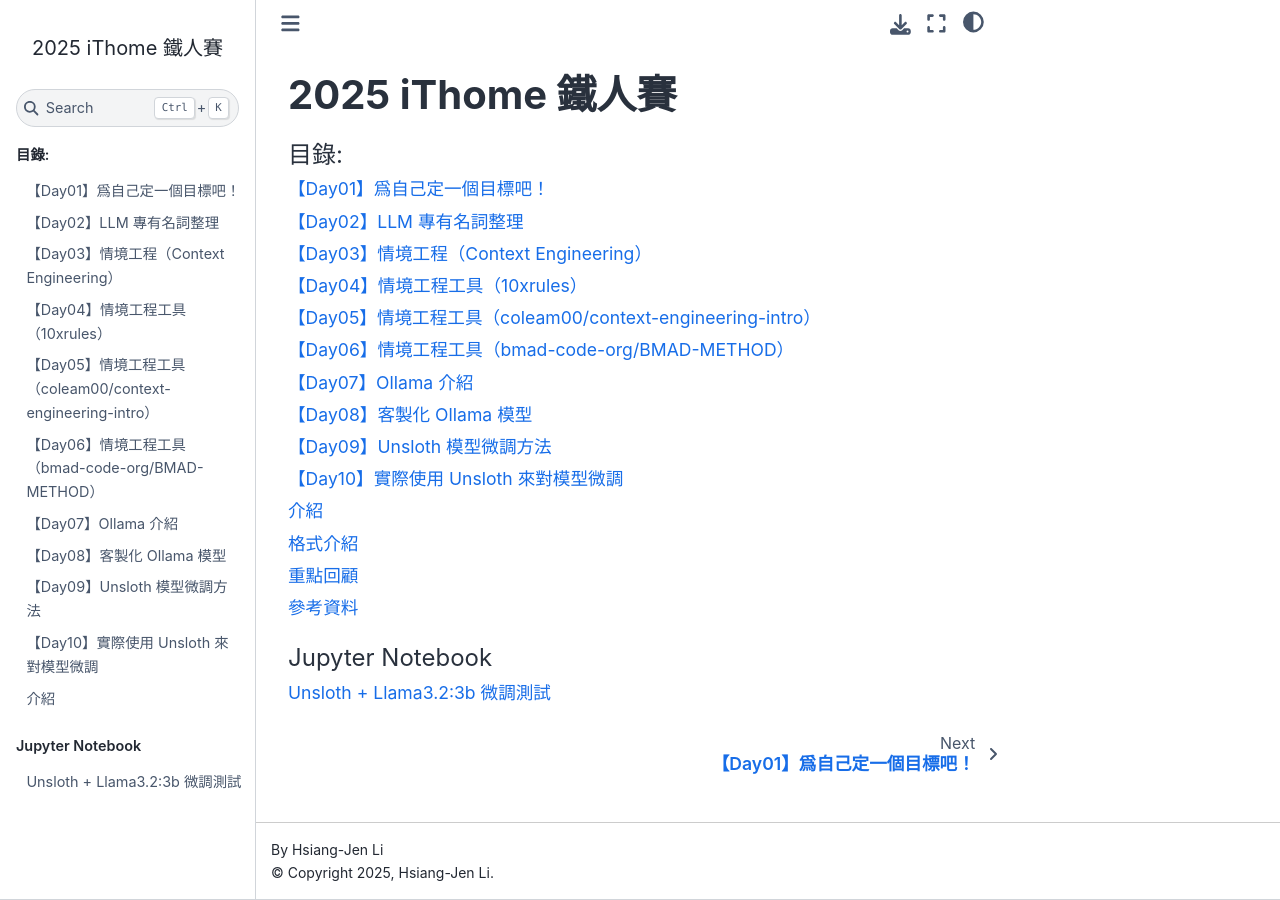
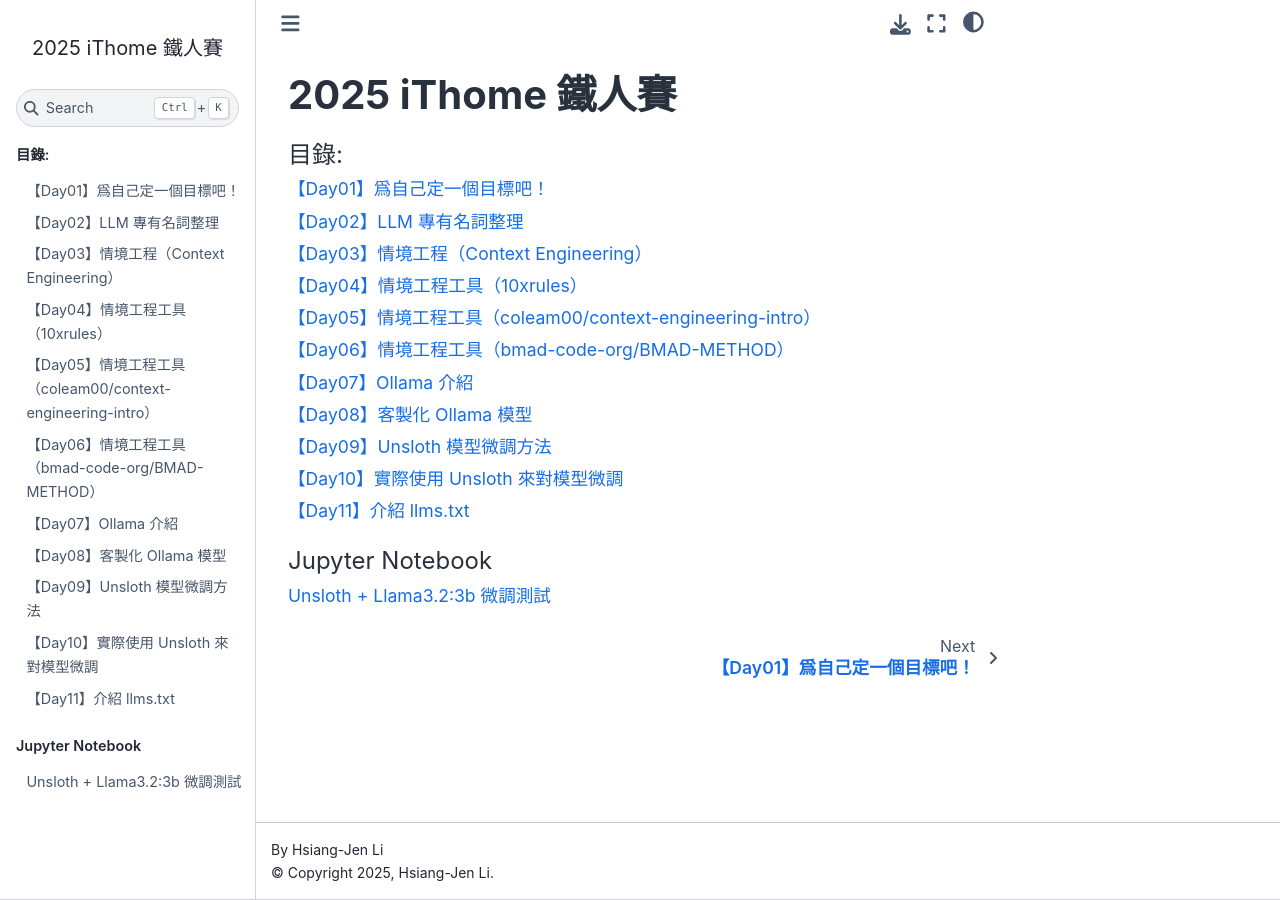
Before and after one commit to hsiangjenli/2025-it-help-ironman, a Sphinx documentation site: the page built from source/index.rst, in a window 1280 px wide. Built offline with Sphinx 7.4.7 and the Sphinx Book theme 1.1.4, drawn with Linux system fonts in a browser that asks for light colours.

Commit message:
refactor: update section headers for clarity and consistency in day-11.md

````diff
--- a/source/challenges/day-11.md
+++ b/source/challenges/day-11.md
@@ -1,10 +1,12 @@
-# 介紹
+# 【Day11】介紹 llms.txt
+
+## 介紹
 
 聽過 `robots.txt` 嗎？這是一個放在網站根目錄的檔案，用來告訴搜尋引擎哪些頁面可以被爬取，哪些則應該避免。在傳統搜尋引擎的運作模式裡，`robots.txt` 幾乎是網站的標配。然而，隨著 LLM 越來越普及，單靠 `robots.txt` 已經不完全符合需求。
 
 新的標準 `llms.txt` 就是為了這個目的而提出的。它的作用不是限制，而是明確告訴 LLM 網站底下哪些路徑對應到什麼類型的內容。相比單純阻止 AI 爬蟲，更有效率的方式是直接提供內容的結構化描述。這樣一來，模型能更快、更準確地找到需要的資訊，而網站也能清楚表達哪些內容希望被模型理解和使用。
 
-# 格式介紹
+## 格式介紹
 
 - 檔案存放位置：根目錄下的 `llms.txt`
 - 格式：Markdown
@@ -29,13 +31,13 @@
 - [單純連結](https://example.com/docs/installation)
 ```
 
-## 其它 `llms.txt` 範例
+### 其它 `llms.txt` 範例
 
 ![20250908215800](https://raw.githubusercontent.com/hsiangjenli/pic-bed/main/images/20250908215800.png)
 
 在 [llms.txthub](https://llmstxthub.com/) 收集了很多網站的 `llms.txt`，可以看看其它網站是怎麼寫的。
 
-# 重點回顧
+## 重點回顧
 
 - `llms.txt` 與 `robots.txt` 的差異
   - `llms.txt` 著重於理解網頁重點內容
@@ -44,7 +46,7 @@
 - 提供一個收錄多個網站 `llms.txt` 的網站
 
 
-# 參考資料
+## 參考資料
 
 - [LLMs.txt 是什麼？](https://pagerank.ing/what-is-llms-txt/)
 - [The /llms.txt file](https://llmstxt.org/)
````
